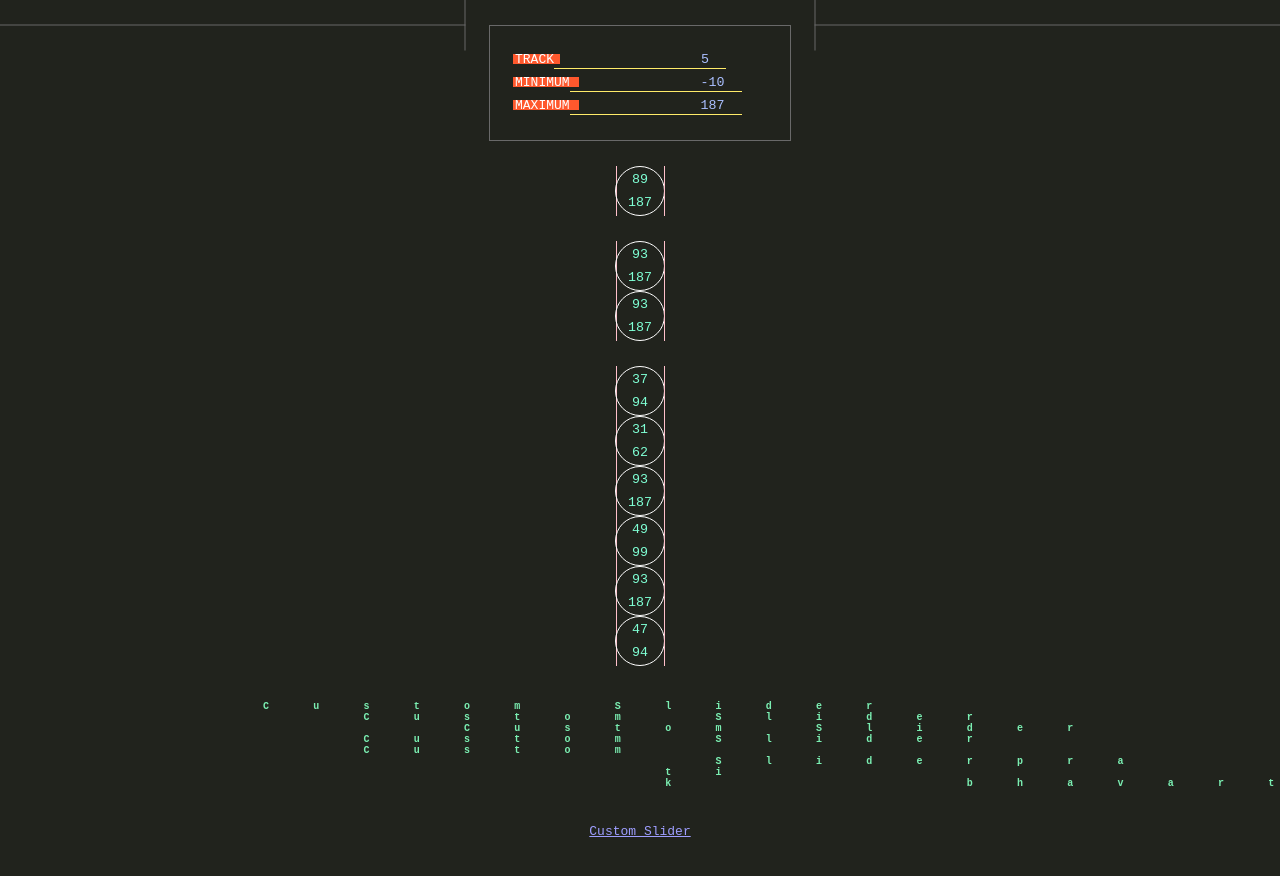
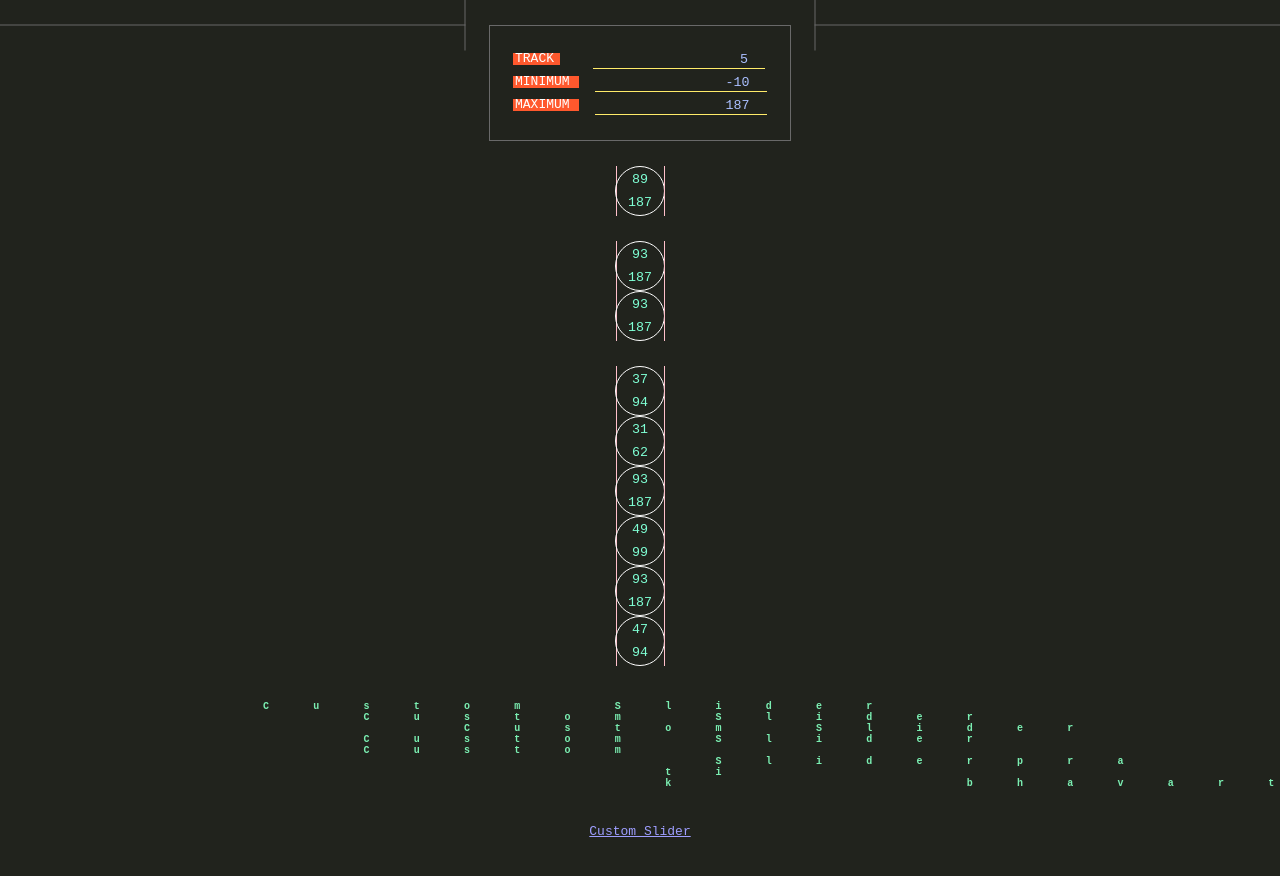
Before and after one commit to pratikbhavarthe/custom-slider, a React (Create React App) app: page / in a window 1280 px wide. Shown: the top 876 px of the page. Built offline with nearby package versions, Linux system fonts and the light colour scheme.

Commit message:
Style adjustments for 'control-panel__item' class

```diff
--- a/src/App.css
+++ b/src/App.css
@@ -100,3 +100,10 @@ label:before {
 .hyphen:first-of-type:before {
   left: 100%;
 }
+
+.control-panel__item {
+  width: 100%;
+  gap: 25px;
+  display: flex;
+  justify-content: space-between;
+}
```
